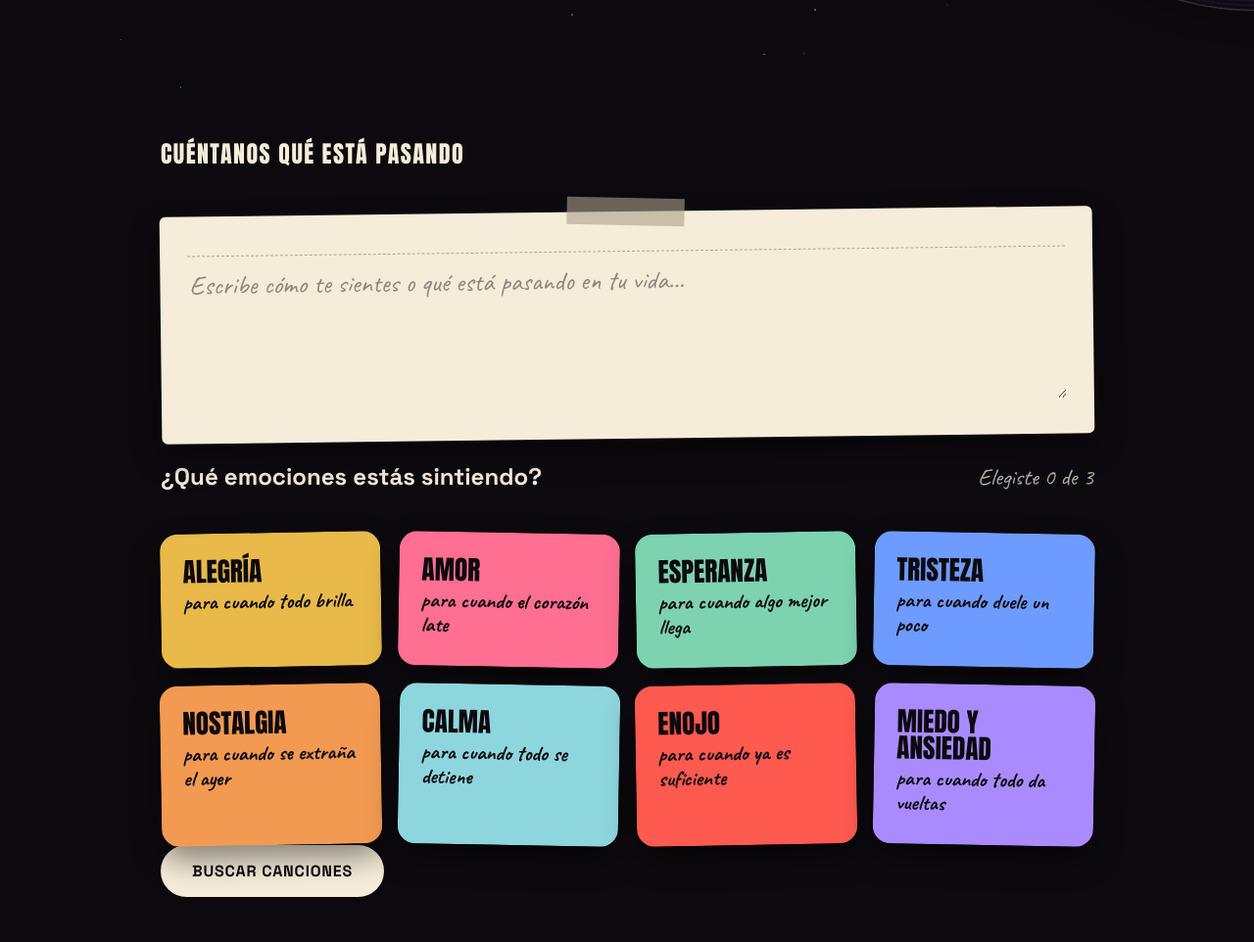
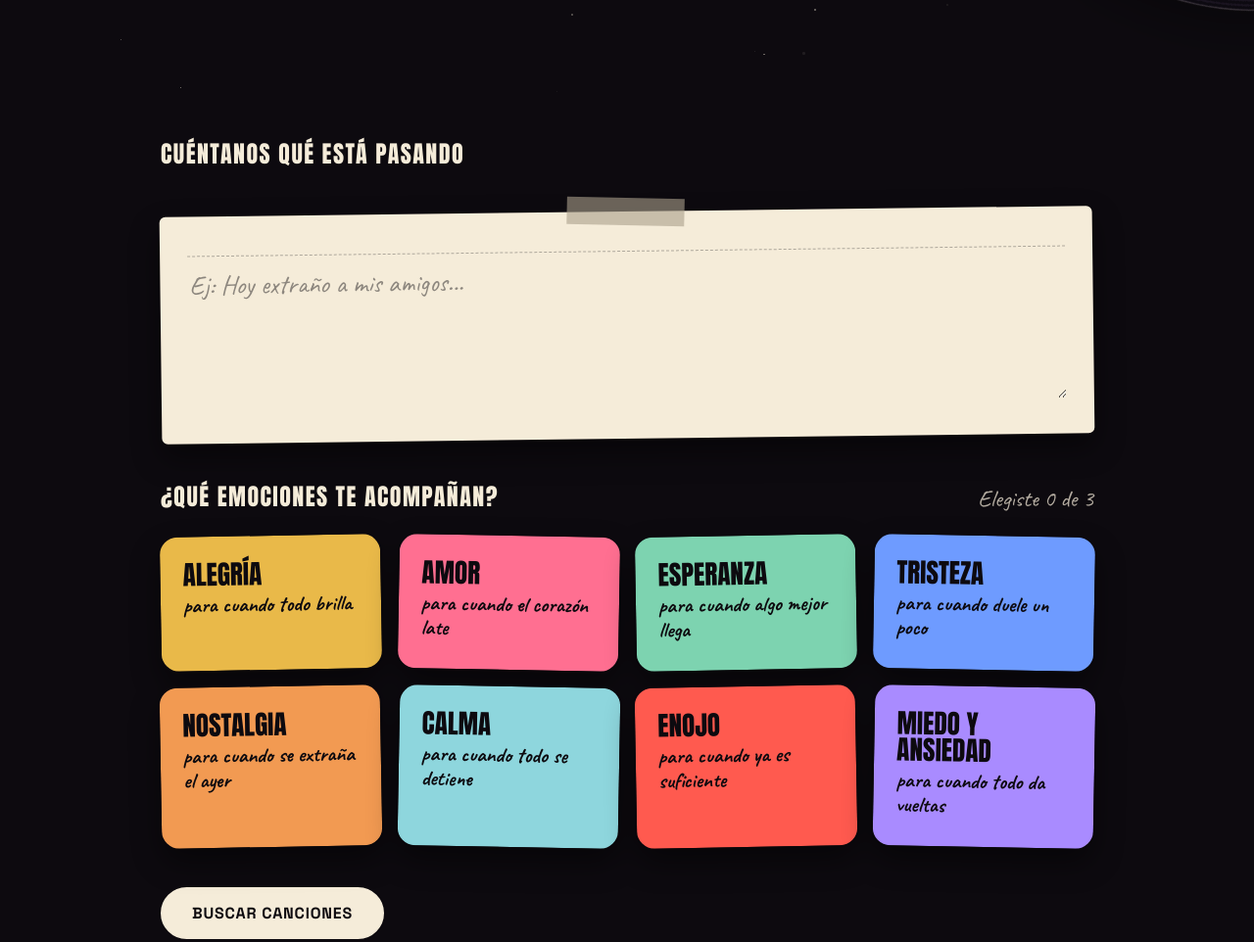
Before and after one commit to Gabriela-prog-pixel/PW_Musica, a plain HTML site: page index.html in a window 1280 px wide. Shown: the part 701-1663 px from the top of the page at 98% size. Drawn offline with Linux system fonts and the light colour scheme.

Commit message:
Actualización final HTML

```diff
--- a/index.html
+++ b/index.html
@@ -36,8 +36,7 @@
       </section>
 
       <section id="formulario" class="formulario">
-        <form id="feeling-form">
-          <div class="sentimientos">
+        <form id="feeling-form" class="sentimientos">
           <label class="sentimientos__etiqueta" for="situacion">
             Cuéntanos qué está pasando
           </label>
@@ -50,14 +49,15 @@
               minlength="5"
               maxlength="300"
               rows="4"
-                placeholder="Escribe cómo te sientes o qué está pasando en tu vida..."
+              placeholder="Ej: Hoy extraño a mis amigos..."
             ></textarea>
-            </div>
           </div>
 
           <div class="emociones">
             <div class="emociones__cabecera">
-              <h2 id="emociones-titulo">¿Qué emociones estás sintiendo?</h2>
+              <h2 id="emociones-titulo" class="sentimientos__etiqueta">
+                ¿Qué emociones te acompañan?
+              </h2>
               <p class="emociones__contador" id="emociones-contador">
                 Elegiste 0 de 3
               </p>
```
Lines whose indentation alone changed are shown as unchanged.
